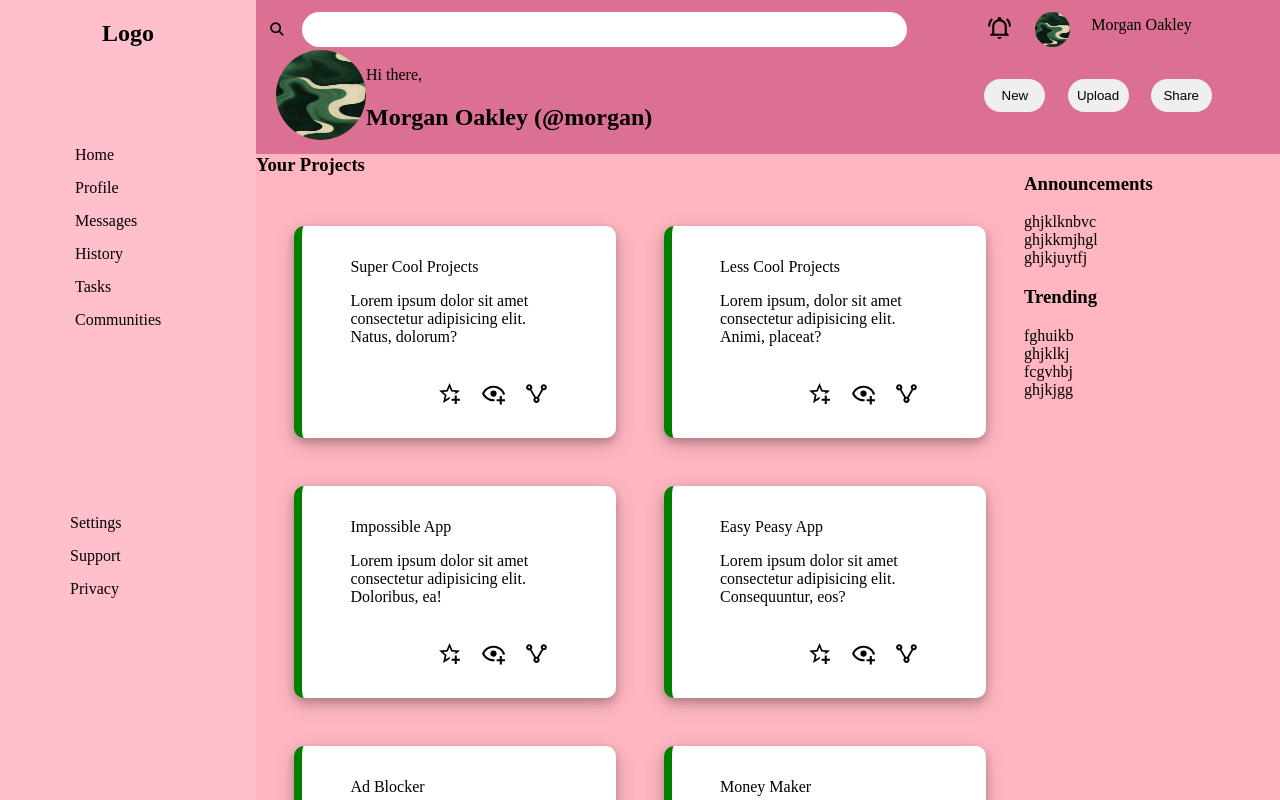
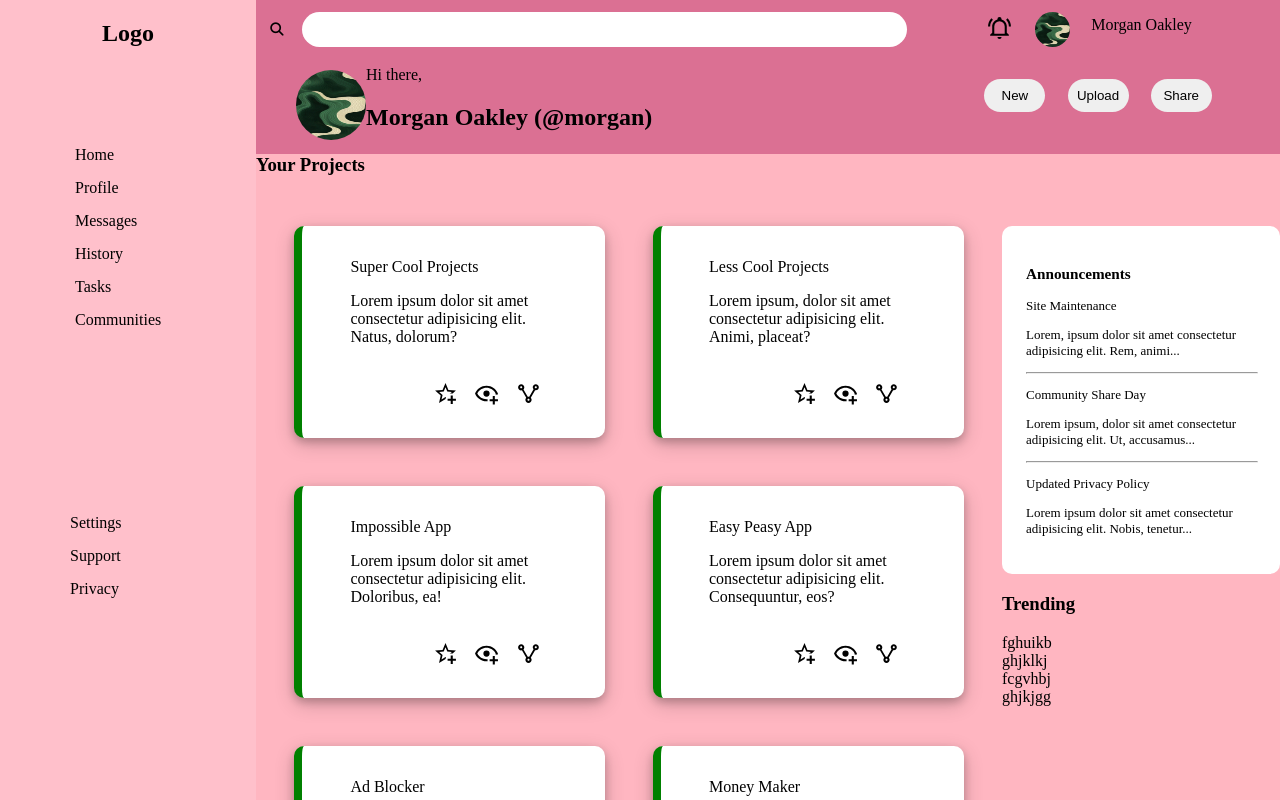
Before and after one commit to ms-candy-codes/Admin-Dashboard, a website: page index.html in a window 1280 px wide. Drawn offline with Linux system fonts and the light colour scheme.

Commit message:
Complete Announcement section

```diff
--- a/index.html
+++ b/index.html
@@ -116,10 +116,23 @@
             </div>
         </div>
         <div class="announcement-section">
+            <div class="announce">
             <h3>Announcements</h3>
-            <div>ghjklknbvc</div>
-            <div>ghjkkmjhgl</div>
-            <div>ghjkjuytfj</div>
+            <div>
+                <p>Site Maintenance</p>
+                <p>Lorem, ipsum dolor sit amet consectetur adipisicing elit. Rem, animi...</p>
+            </div>
+            <hr>
+            <div>
+                <p>Community Share Day</p>
+                <p>Lorem ipsum, dolor sit amet consectetur adipisicing elit. Ut, accusamus...</p>
+            </div>
+            <hr>
+            <div>
+                <p>Updated Privacy Policy</p>
+                <p>Lorem ipsum dolor sit amet consectetur adipisicing elit. Nobis, tenetur...</p>
+            </div>
+            </div>
         <div class="trending-section">
             <h3>Trending</h3>
             <div>fghuikb</div>
--- a/style.css
+++ b/style.css
@@ -105,9 +105,11 @@ input{
 }
 
 .header-img{
-    width: 90px;
-    height: 90px;
+    width: 70px;
+    height: 70px;
     border-radius: 50px;
+    margin-top: 20px;
+    margin-left: 20px;
 }
 
 .btn{
@@ -169,3 +171,19 @@ input{
     align-items: end;
     margin-top: 20px;
 }
+
+.announce{
+    background-color: white;
+    border-radius: 10px;
+    font-size: 13px;
+    margin-top: 4.5rem;
+    padding: 1.5rem;
+    width: 230px;
+    text-align: left;
+}
+
+hr{
+    color: rgba(210, 210, 210, 0.056);
+    width: 100%;
+    margin: 0 auto;
+}
```
